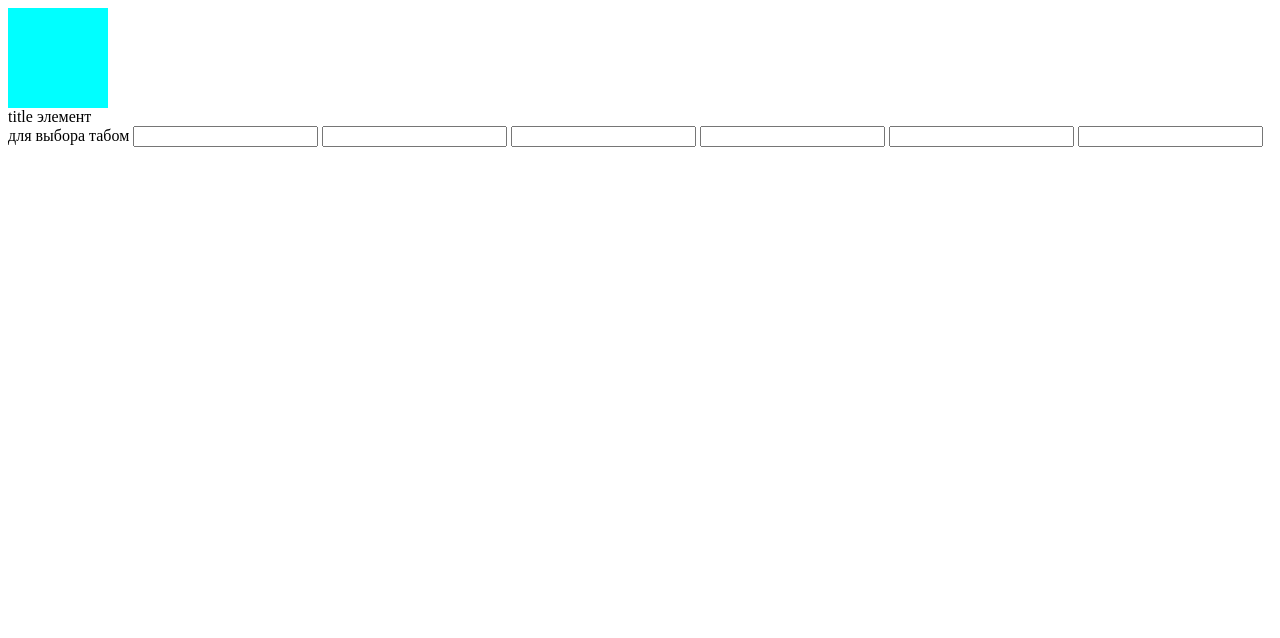
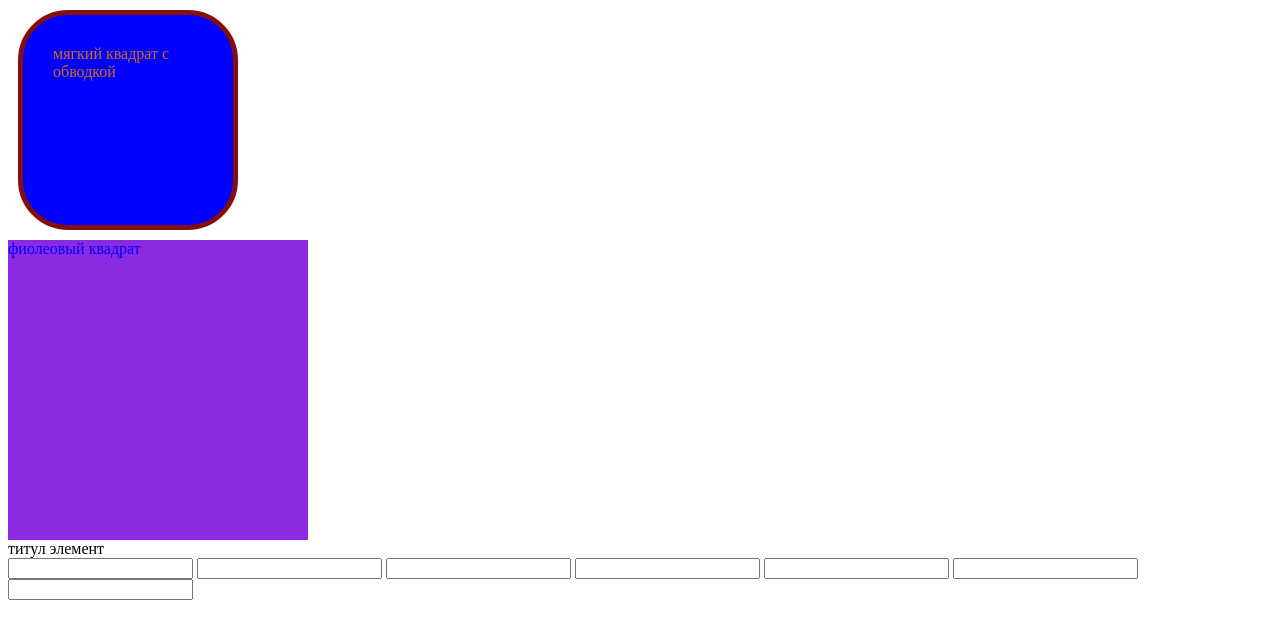
Before and after one commit to Natali300/RepoHW, a plain HTML site: page общие атрибуты/index.html in a window 1280 px wide. Drawn offline with Linux system fonts and the light colour scheme.

Commit message:
Add files via upload

```diff
--- a/общие атрибуты/index.html
+++ b/общие атрибуты/index.html
@@ -3,25 +3,31 @@
 <head>
     <meta charset="UTF-8">
     <meta name="viewport" content="width=device-width, initial-scale=1.0">
+    <link rel="shortcut icon" href="favicon.png" type="image/x-icon">
     <title>общие атрибуты</title>
 </head>
 <body>
-  <div id="block"></div>
-  <div id="block2"></div>
-  <div class="c-block"></div>
-  <div style="height: 100px; width: 100px; background-color: aqua;"></div>
-  <div title="подсказка при наведении">title элемент</div>
-  для выбора табом
+    <style>
+        #block{
+            width: 150px;
+            height: 150px;
+            background-color: blue;
+            color: chocolate;
+            padding: 30px;
+            margin: 10px;
+            border-radius: 50px;
+            border:5px solid#830e0e;
+        }
+    </style>
+    <div id="block" >мягкий квадрат с обводкой</div>
+ <div style=" width: 300px; height: 300px;color: blue ; background-color: blueviolet;">фиолеовый квадрат</div>
+ <div title="подсказка при наведении">титул элемент</div>
  <input type="text" tabindex="1">
  <input type="text" tabindex="2">
  <input type="text" tabindex="3">
  <input type="text" tabindex="4">
  <input type="text" tabindex="5">
  <input type="text" tabindex="6">
-  <div></div>
-  <div></div>
-  <div></div>
-  <div></div>
-  <div></div>
+ <input type="text" tabindex="7">
 </body>
 </html>
```
Also changed, not shown: общие атрибуты/favicon.png (added). Lines whose indentation alone changed are shown as unchanged.
